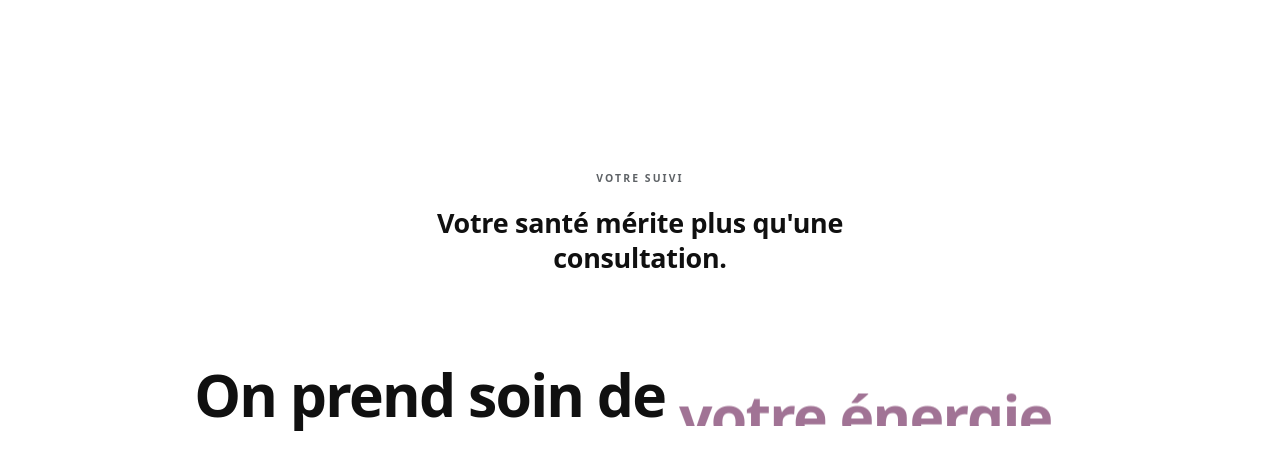
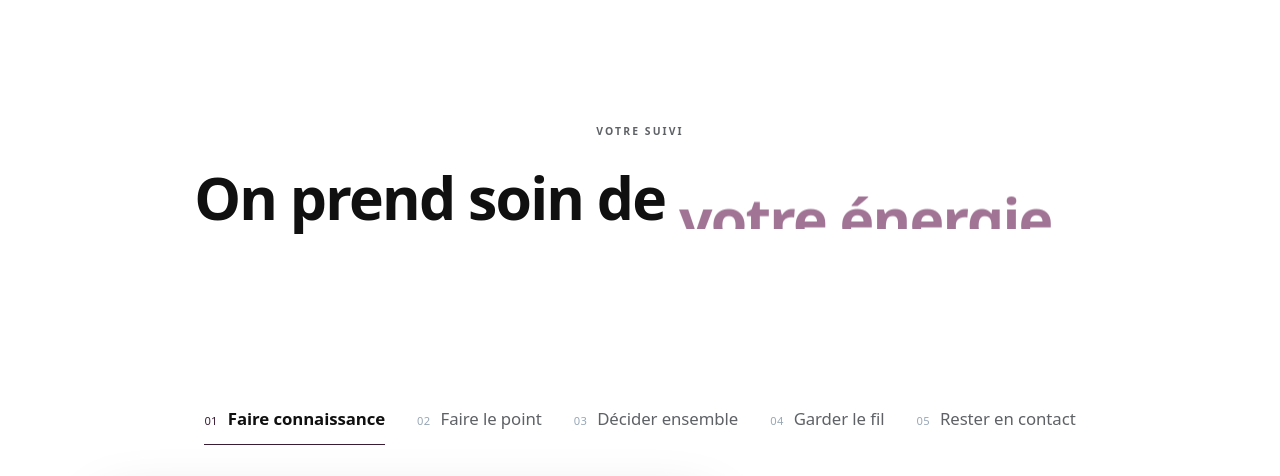
Before and after one commit to HelloPrimary/homepage_v2, a plain HTML site: page index.html in a window 1280 px wide. Shown: the part 2200-2676 px from the top of the page. Drawn offline with Linux system fonts and the light colour scheme; a web font is replaced by a local one.

Commit message:
Simplifier l'intro (garder VOTRE SUIVI en eyebrow) et resserrer le rythme vertical de la section parcours

```diff
--- a/index.html
+++ b/index.html
@@ -613,10 +613,6 @@ nav.nav-scrolled .btn-secondary { color: var(--text); }
 .prog-header .bloc-title   { color: var(--ink); }
 .prog-header .bloc-subtitle { color: var(--muted); }
 
-.prog-intro {
-  margin-bottom: 80px;
-}
-
 .prog-eyebrow {
   font-size: 0.65rem;
   font-weight: 600;
@@ -625,17 +621,6 @@ nav.nav-scrolled .btn-secondary { color: var(--text); }
   color: var(--muted);
   display: block;
   margin-bottom: 20px;
-}
-
-.prog-intro-title {
-  font-family: var(--f);
-  font-size: clamp(1.4rem, 2.1vw, 1.9rem);
-  font-weight: 600;
-  color: var(--ink);
-  letter-spacing: -0.01em;
-  line-height: 1.3;
-  max-width: 560px;
-  margin: 0 auto;
 }
 
 .bloc-title {
@@ -1102,9 +1087,8 @@ footer {
   .hero-title .nb { white-space: normal; }
   .bloc-vision, .bloc-programme, .bloc-cta { padding: 60px 1.5rem; }
   .bloc-vision { padding-top: 116px; }
-  .bloc-programme { padding-top: 132px; }
+  .bloc-programme { padding-top: 96px; }
   .bloc-programme .prog-header { margin: 0 auto 3rem; }
-  .prog-intro { margin-bottom: 48px; }
   .bloc-medecins { padding: 60px 0 60px 1.5rem; }
   .medecins-head { padding-right: 1.5rem; }
   .medecins-title { font-size: clamp(1.05rem, 6.5vw, 1.5rem); }
@@ -1113,8 +1097,8 @@ footer {
   footer { flex-direction: column; gap: 1rem; text-align: center; }
 }
 /* ── TIMELINE VERTICALE — parcours (remplace le carrousel) ── */
-.bloc-programme { padding: 177px 6% 72px; overflow: visible; }
-.bloc-programme .prog-header { max-width: none; margin: 0 auto 4.5rem; text-align: center; }
+.bloc-programme { padding: 130px 6% 72px; overflow: visible; }
+.bloc-programme .prog-header { max-width: none; margin: 0 auto 3rem; text-align: center; }
 
 .timeline { position: relative; max-width: 920px; margin: 0 auto; }
 .tl-step {
@@ -1207,8 +1191,8 @@ footer {
 }
 
 /* ── STEPPER — parcours produit (compact, remplace la timeline verticale) ── */
-.bloc-programme { padding: 177px 6% 72px; overflow: visible; }
-.bloc-programme .prog-header { max-width: none; margin: 0 auto 4.5rem; text-align: center; }
+.bloc-programme { padding: 130px 6% 72px; overflow: visible; }
+.bloc-programme .prog-header { max-width: none; margin: 0 auto 3rem; text-align: center; }
 
 .stepper { max-width: 1080px; margin: 0 auto; }
 .stepper-rail-wrap { max-width: 1080px; margin: 0 auto; }
@@ -1338,7 +1322,7 @@ footer {
 }
 /* ═══ MONDE CLAIR ═══ */
 .bloc-programme   { background: #fff; border-top: none; }
-.bloc-programme   { padding: 177px 6% 72px; }
+.bloc-programme   { padding: 130px 6% 72px; }
 
 /* Phrase tournante — texte foncé */
 .text-swap-headline { color: var(--ink); }
@@ -2549,10 +2533,7 @@ footer {
 <section class="bloc-programme">
 
   <div class="prog-header">
-    <div class="prog-intro">
-      <span class="prog-eyebrow">Votre suivi</span>
-      <p class="prog-intro-title">Votre santé mérite plus qu'une consultation.</p>
-    </div>
+    <span class="prog-eyebrow">Votre suivi</span>
     <h2 class="bloc-title ts-headline-inline">On prend soin de <span class="ts-variable" id="rotSlot"><span class="rotating-group" id="rotGroup"><span id="rotPrefix">votre</span>&nbsp;<span id="rotWord">c&#x153;ur</span></span></span></h2>
   </div>
 
```
